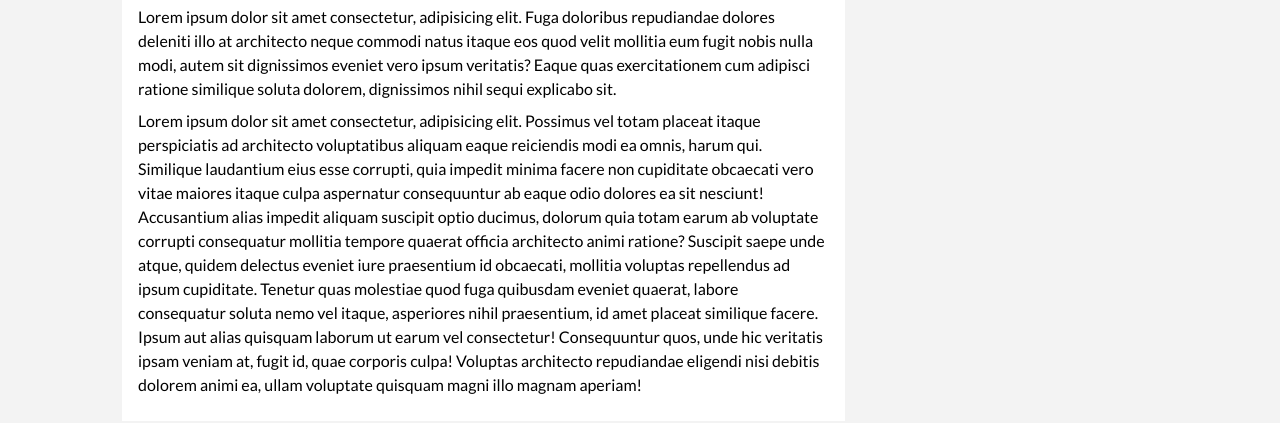
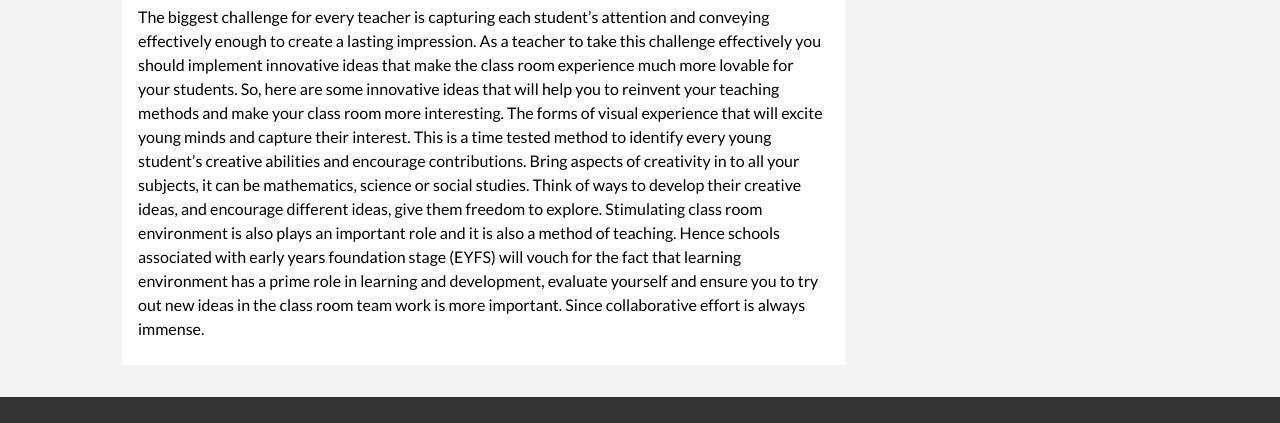
Before and after one commit to RajRavi05/NewsGrid, a plain HTML site: page article.html in a window 1280 px wide. Shown: the part 719-1142 px from the top of the page. Drawn offline with Linux system fonts and the light colour scheme.

Commit message:
modified

```diff
--- a/article.html
+++ b/article.html
@@ -42,8 +42,10 @@
                         </small>
                         <div class="category category-ent">Entertainment</div>
                     </div>
-                    <p>Lorem ipsum dolor sit amet consectetur, adipisicing elit. Fuga doloribus repudiandae dolores deleniti illo at architecto neque commodi natus itaque eos quod velit mollitia eum fugit nobis nulla modi, autem sit dignissimos eveniet vero ipsum veritatis? Eaque quas exercitationem cum adipisci ratione similique soluta dolorem, dignissimos nihil sequi explicabo sit.</p>
-                    <p>Lorem ipsum dolor sit amet consectetur, adipisicing elit. Possimus vel totam placeat itaque perspiciatis ad architecto voluptatibus aliquam eaque reiciendis modi ea omnis, harum qui. Similique laudantium eius esse corrupti, quia impedit minima facere non cupiditate obcaecati vero vitae maiores itaque culpa aspernatur consequuntur ab eaque odio dolores ea sit nesciunt! Accusantium alias impedit aliquam suscipit optio ducimus, dolorum quia totam earum ab voluptate corrupti consequatur mollitia tempore quaerat officia architecto animi ratione? Suscipit saepe unde atque, quidem delectus eveniet iure praesentium id obcaecati, mollitia voluptas repellendus ad ipsum cupiditate. Tenetur quas molestiae quod fuga quibusdam eveniet quaerat, labore consequatur soluta nemo vel itaque, asperiores nihil praesentium, id amet placeat similique facere. Ipsum aut alias quisquam laborum ut earum vel consectetur! Consequuntur quos, unde hic veritatis ipsam veniam at, fugit id, quae corporis culpa! Voluptas architecto repudiandae eligendi nisi debitis dolorem animi ea, ullam voluptate quisquam magni illo magnam aperiam!</p>
+                     <p>The biggest challenge for every teacher is capturing each student’s attention and conveying effectively enough to create a lasting impression. As a teacher to take this challenge effectively you should implement innovative ideas that make the class room experience much more lovable for your students.
+                      So, here are some innovative ideas that will help you to reinvent your teaching methods and make your class room more interesting. The forms of visual experience that will excite young minds and capture their interest. This is a time tested method to identify every young student’s creative abilities and encourage contributions. Bring aspects of creativity in to all your subjects, it can be mathematics, science or social studies. Think of ways to develop their creative ideas, and encourage different ideas, give them freedom to explore. Stimulating class room environment is also plays an important role and it is also a method of teaching.
+                      Hence schools associated with early years foundation stage (EYFS) will vouch for the fact that learning environment has a prime role in learning and development, evaluate yourself and ensure you to try out new ideas in the class room team work is more important. Since collaborative effort is always immense.
+                      </p>
                 </article>
                 <aside id="category" class="card">
                     <h2>Category</h2>
```
